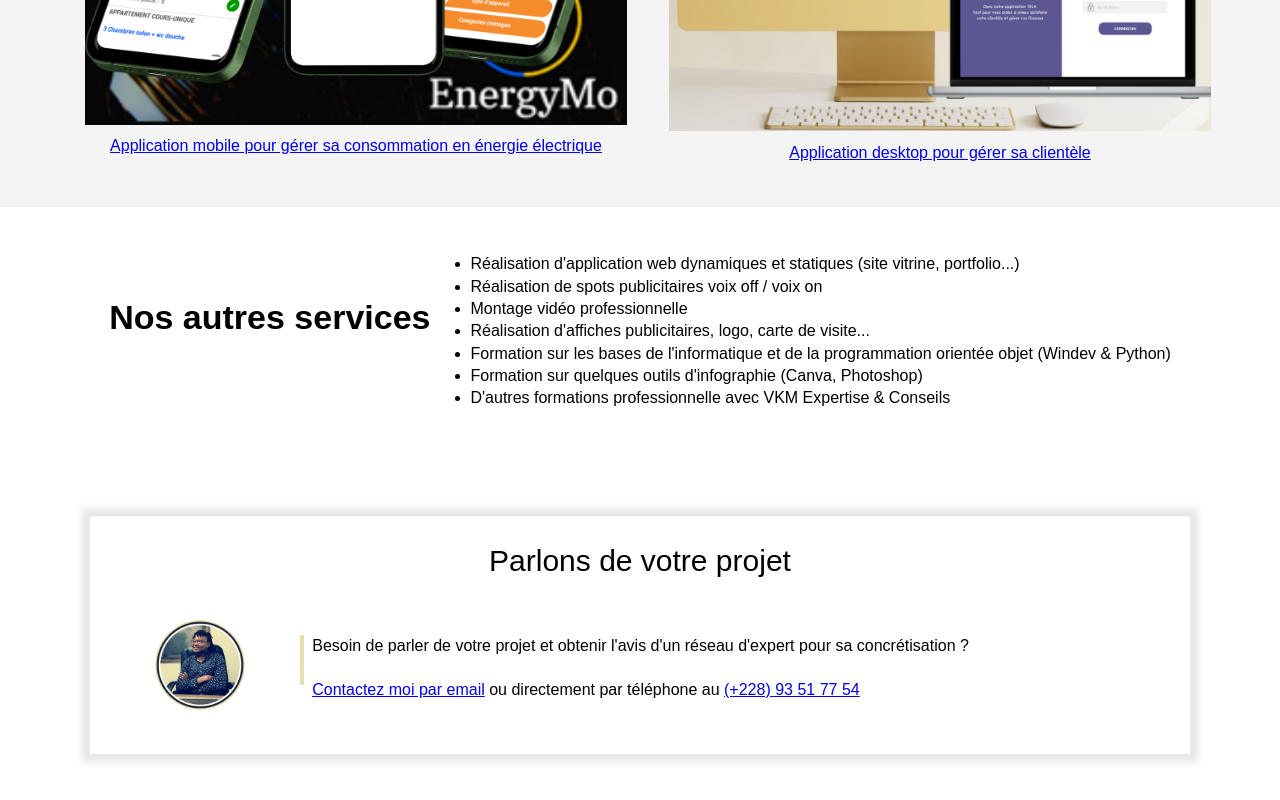
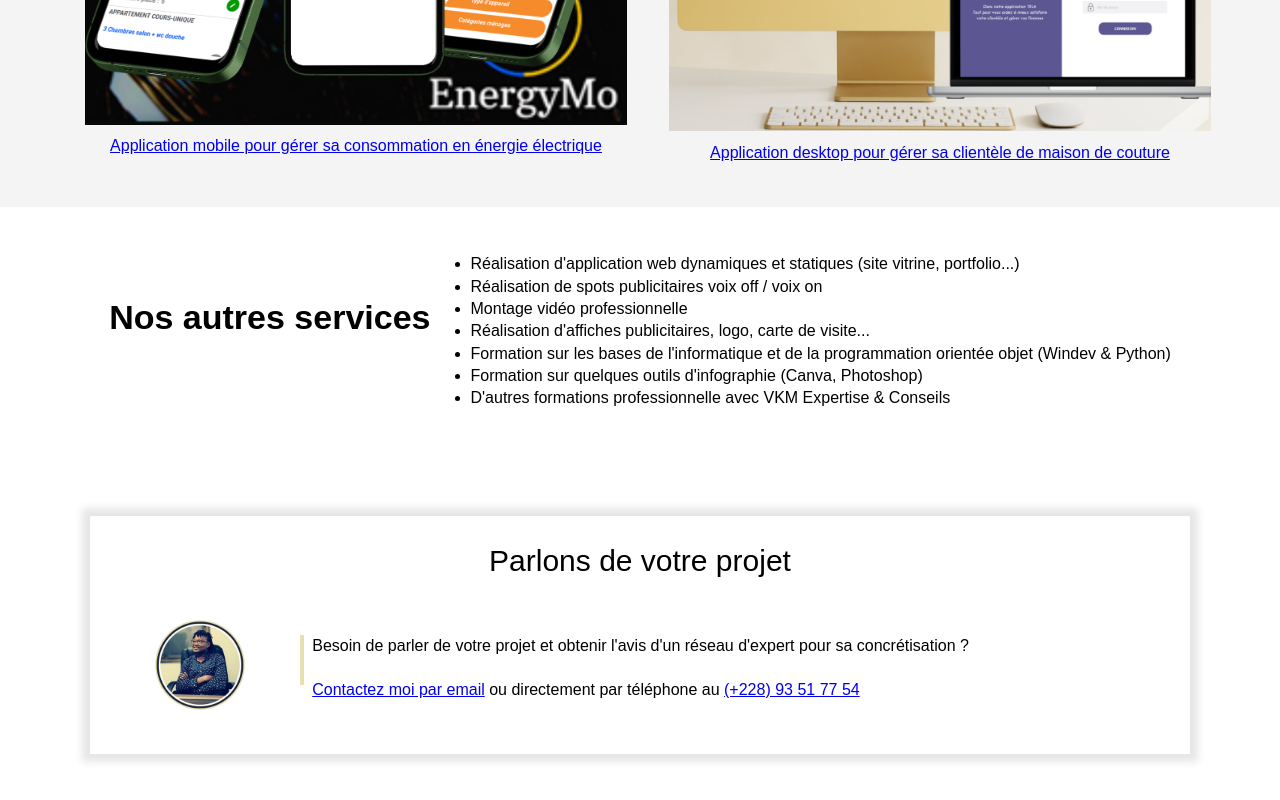
Before and after one commit to raissaSasa/raissa_tepe_portfolio, a plain HTML site: page index.html in a window 1280 px wide. Shown: the part 2055-2855 px from the top of the page. Drawn offline with Linux system fonts and the light colour scheme.

Commit message:
Add files via upload

```diff
--- a/index.html
+++ b/index.html
@@ -92,7 +92,7 @@
                 </tr>
                 <tr>
                     <td></td>
-                    <td align="center"><a href="portfolio-site-tela-desktop.html">Application desktop pour gérer sa clientèle</a></td>
+                    <td align="center"><a href="portfolio-site-tela-desktop.html">Application desktop pour gérer sa clientèle de maison de couture</a></td>
                 </tr>
             </table>
         </div>
```
